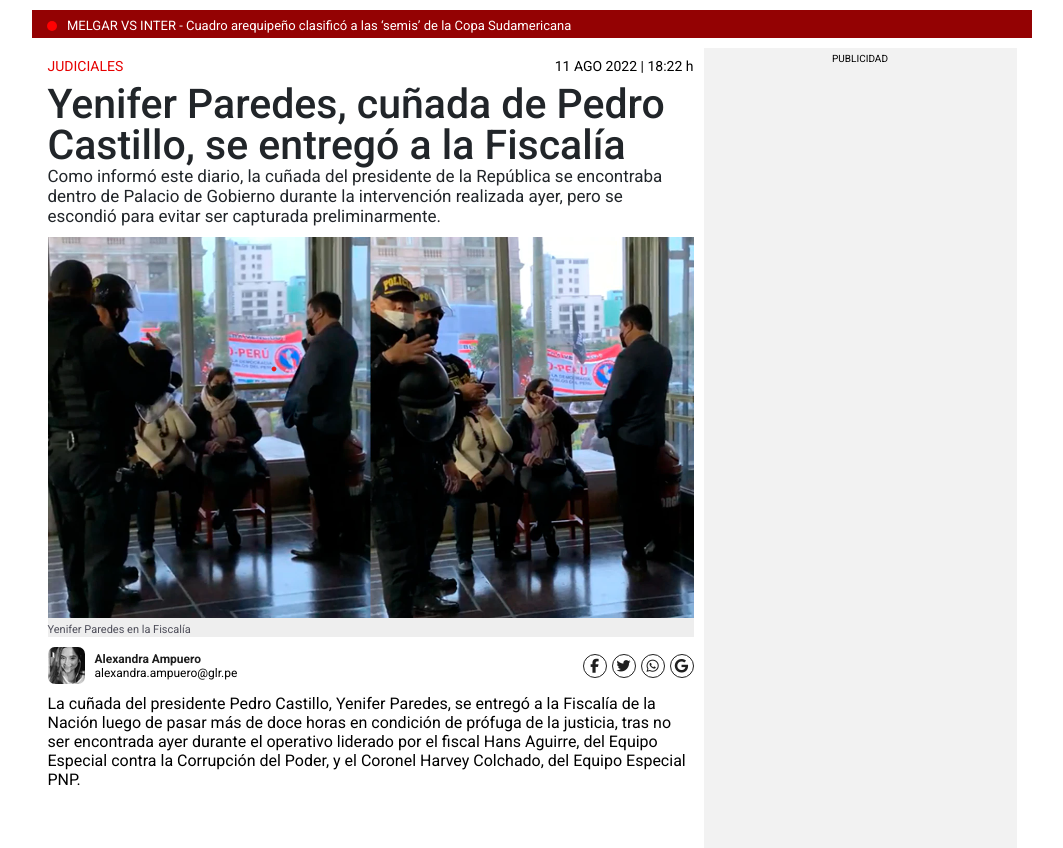
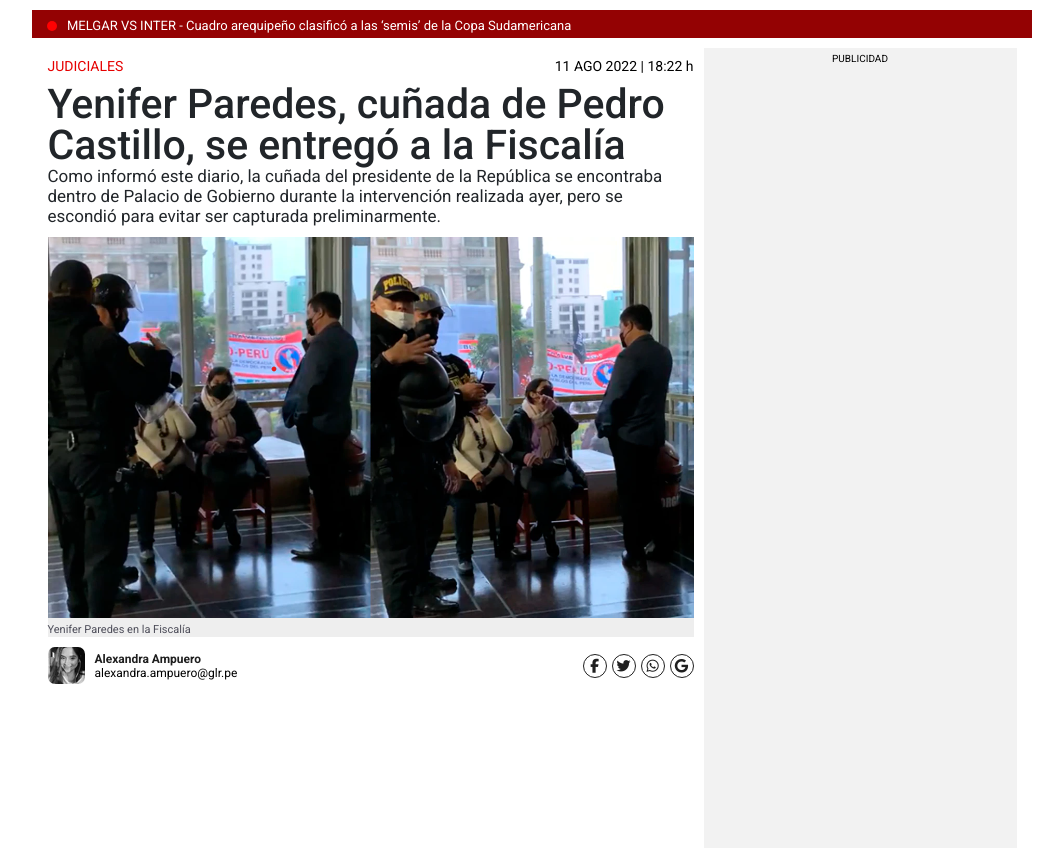
Before and after one commit to jespinozaf/jespinozaf.github.io, a plain HTML site: page blogpost.html in a window 1280 px wide. Shown: the whole page, without its empty margins (108-1171 px from the left). Drawn offline with Linux system fonts and the light colour scheme.

Commit message:
Sin post

```diff
--- a/blogpost.html
+++ b/blogpost.html
@@ -43,9 +43,7 @@
                         <li><a href=""><i class="fa fa-2x fa-google"></i></a></li>
                     </ul>
                 </div>
-                <div class="post-body">
-                    <p>La cuñada del presidente Pedro Castillo, Yenifer Paredes, se entregó a la Fiscalía de la Nación luego de pasar más de doce horas en condición de prófuga de la justicia, tras no ser encontrada ayer durante el operativo liderado por el fiscal Hans Aguirre, del Equipo Especial contra la Corrupción del Poder, y el Coronel Harvey Colchado, del Equipo Especial PNP.</p>
-                </div>
+
             </article>
             <aside class="publicity">
                 publicidad
--- a/css/style.css
+++ b/css/style.css
@@ -161,10 +161,6 @@ h2.post-subtitle {
     font-size: 7px;
 }
 
-.post-body {
-    margin-right: 10px;
-}
-
 .publicity {
     padding-top: 5px;
     width: 313px;
```
